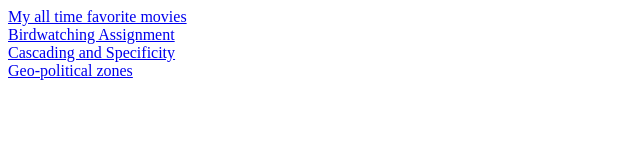
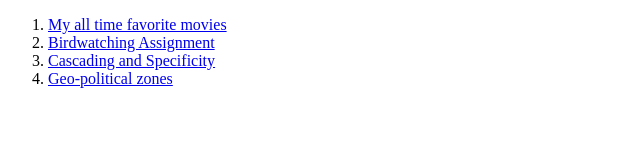
Before and after one commit to Thariwa/6B2, a plain HTML site: page index.html in a window 1280 px wide. Shown: the whole page, without its empty margins (0-640 px from the left). Drawn offline with Linux system fonts and the light colour scheme.

Commit message:
feat:add 2 files

```diff
--- a/index.html
+++ b/index.html
@@ -7,9 +7,12 @@
     <title>Document</title>
 </head>
 <body>
-    <a href="./html/favorites.html">My all time favorite movies</a> <br>
-    <a href="./html/Birdwatching.html">Birdwatching Assignment</a> <br>
-    <a href="./html/Cascade.html">Cascading and Specificity</a> <br>
-    <a href="./html/geo-political list.html">Geo-political zones</a>
+    <ol>
+        <li> <a href="./html/favorites.html">My all time favorite movies</a></li>
+        <li><a href="./html/Birdwatching.html">Birdwatching Assignment</a></li>
+        <li> <a href="./html/Cascade.html">Cascading and Specificity</a></li>
+        <li><a href="./html/geo-political list.html">Geo-political zones</a></li>
+    </ol>
+
 </body>
 </html>
```
Also changed, not shown: html/Cascade.html (+1 -1 lines).
